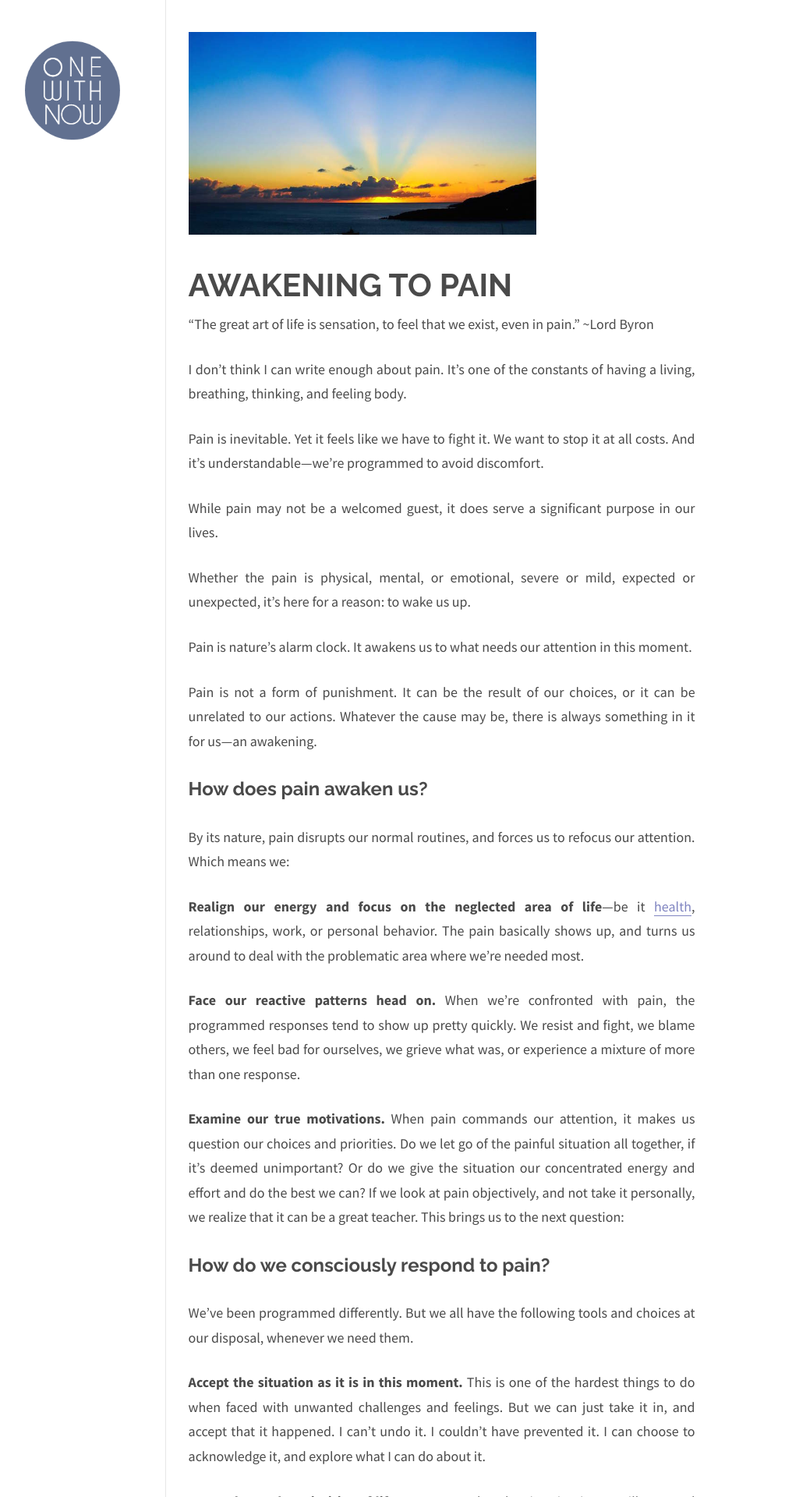
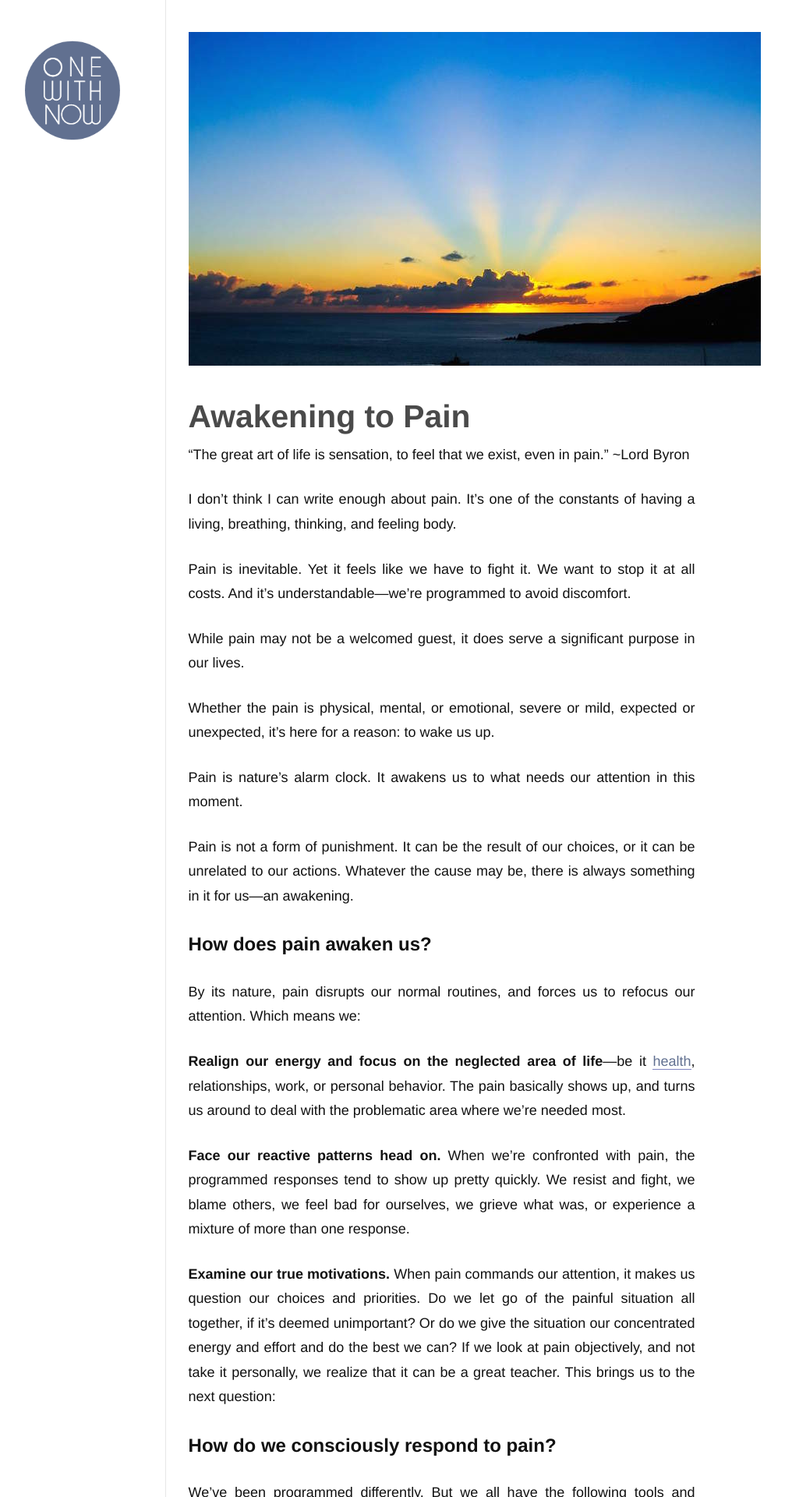
Before and after one commit to onewithnow/onewithnow.github.io, a Jekyll site: the page built from index.html, in a window 1280 px wide. Shown: the top 1920 px of the page at 78% size, without its empty margins (146-1153 px from the left). Built offline with Jekyll 4.4.1, drawn with Linux system fonts in a browser that asks for light colours; Markdown is read by kramdown in place of the engine named in the settings.

Commit message:
Font changes

```diff
--- a/css/main.css
+++ b/css/main.css
@@ -16,16 +16,16 @@ html, body {
 }
 
 body {
-  color: #4a4a4a;
+  color: #111111;
   background-color: #fff;
-  font-family: 'Raleway', Arial, sans-serif;
+  font-family: 'Helvetica Neue',Helvetica,Arial,sans-serif;
   font-weight: 400;
   font-size: 0.85em;
   overflow: hidden;
 }
 
 a {
-  color: #8085C1;
+  color: #617090;
   text-decoration: none;
   border: none;
 }
@@ -146,7 +146,7 @@ margin-top: 3em;
   margin-bottom: 0.35em;
   font-size: 3em;
   line-height: 40px;
-  text-transform: uppercase;
+  text-transform: none;
 }
 
 .post {
@@ -178,7 +178,7 @@ margin-top: 3em;
 }
 
 .post p {
-  font-family: 'Source Sans Pro', Arial, sans-serif;
+  font-family: 'Helvetica Neue',Helvetica,Arial,sans-serif;
   font-size: 18px;
   margin-bottom: 1.45em;
   text-align: justify;
--- a/css/responsive.css
+++ b/css/responsive.css
@@ -1,6 +1,6 @@
 @media (max-width:1309px) {
   #cover-photo {
-    max-width: 50%;
+    max-width: 95%;
   }
 
   .header {
```
